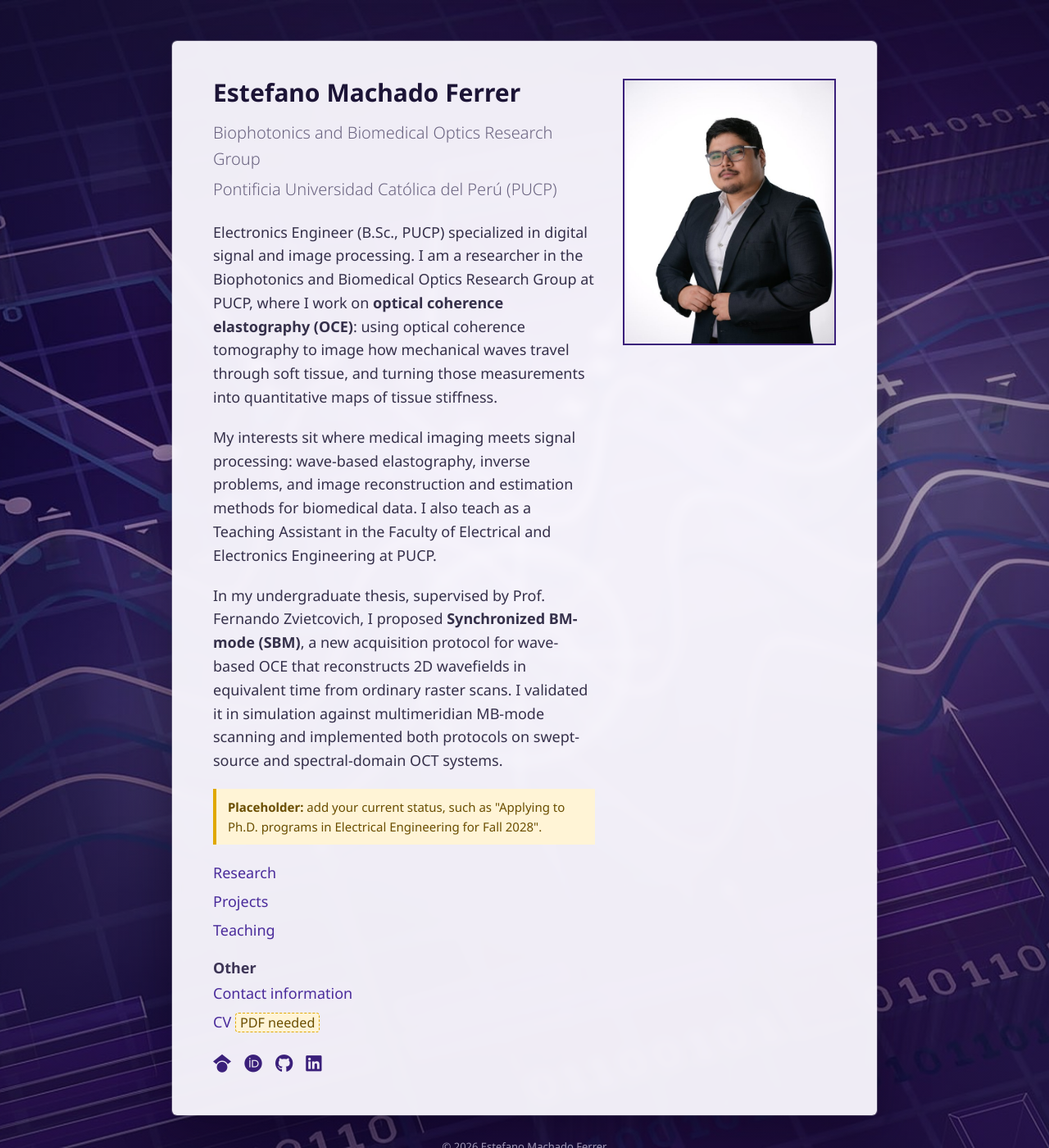
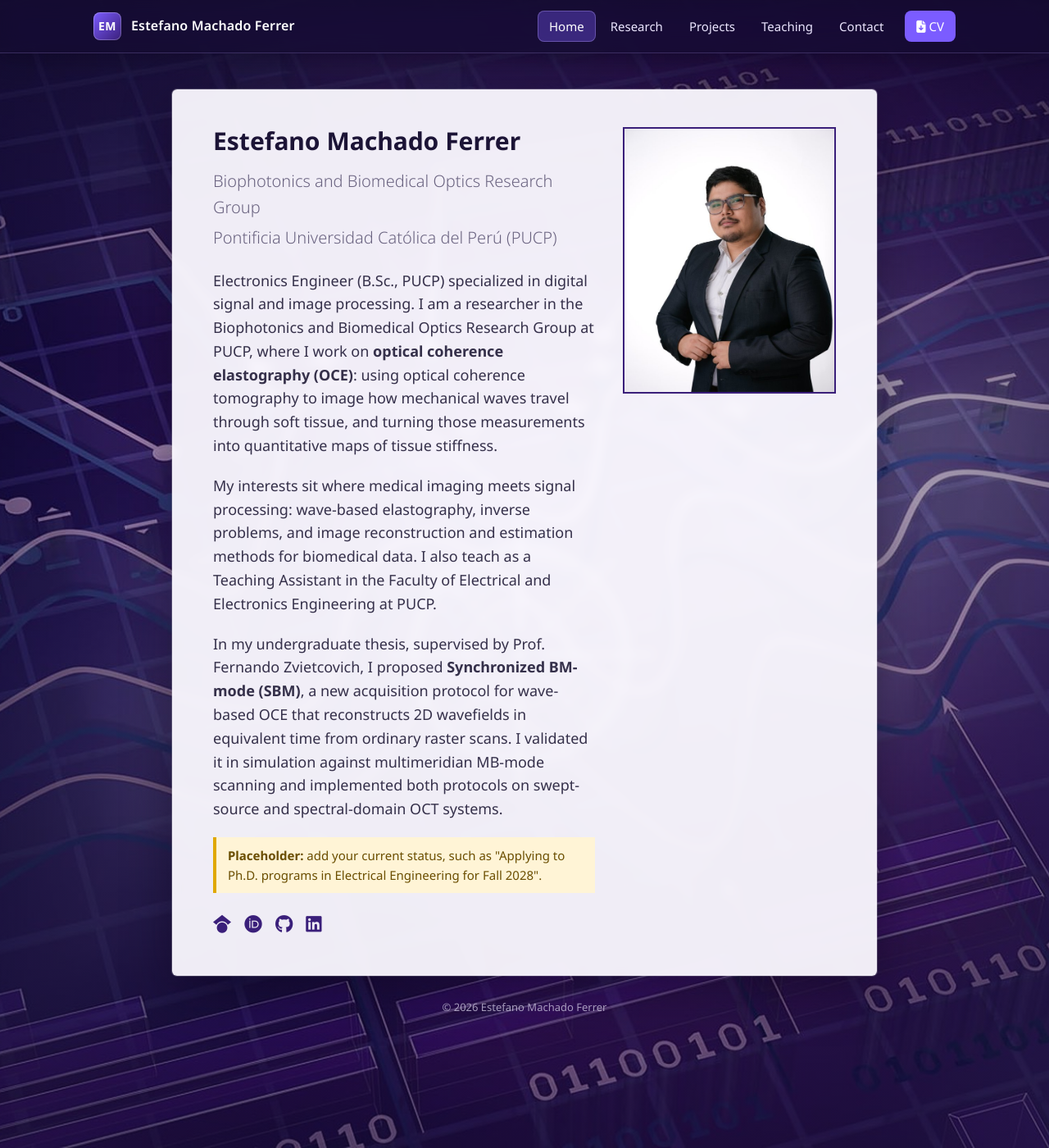
Before and after one commit to emftech/emftech.github.io, a Jekyll site: the page built from index.md, in a window 1280 px wide and 1400 px high. Shown: the whole window at 82% size. Built offline with Jekyll 4.4.1, drawn with Linux system fonts in a browser that asks for light colours.

Commit message:
Replace text links with a sticky top bar and mobile menu on every page
Co-Authored-By: Claude Opus 5.5 <noreply@anthropic.com>
Claude-Session: https://claude.ai/code/session_016njXuGL5WyP9egE3ccjZRR

```diff
--- a/_includes/nav.html
+++ b/_includes/nav.html
@@ -1,8 +1,27 @@
-<nav>
-  <ul>
-    {% for item in site.nav %}
-    <li><a href="{{ item.url | relative_url }}"{% if page.url == item.url %} class="active" aria-current="page"{% endif %}>{{ item.title }}</a></li>
-    {% endfor %}
-    <li><a href="{{ '/files/cv.pdf' | relative_url }}">CV</a></li>
-  </ul>
+<nav class="topbar" aria-label="Main">
+  <div class="topbar-inner">
+    <a class="brand" href="{{ '/' | relative_url }}">
+      <span class="brand-mark" aria-hidden="true">EM</span>
+      <span class="brand-name">Estefano Machado Ferrer</span>
+    </a>
+    <button class="menu-toggle" type="button" aria-expanded="false" aria-controls="site-menu" aria-label="Open menu">
+      <span></span><span></span><span></span>
+    </button>
+    <ul id="site-menu" class="menu">
+      {% for item in site.nav %}
+      <li><a href="{{ item.url | relative_url }}"{% if page.url == item.url %} class="active" aria-current="page"{% endif %}>{{ item.title }}</a></li>
+      {% endfor %}
+      <li><a class="cv-btn" href="{{ '/files/cv.pdf' | relative_url }}"><i class="fa-solid fa-file-arrow-down" aria-hidden="true"></i> CV</a></li>
+    </ul>
+  </div>
 </nav>
+<script>
+  (function () {
+    var b = document.querySelector('.menu-toggle'), n = document.querySelector('.topbar');
+    b.addEventListener('click', function () {
+      var open = n.classList.toggle('open');
+      b.setAttribute('aria-expanded', open);
+      b.setAttribute('aria-label', open ? 'Close menu' : 'Open menu');
+    });
+  })();
+</script>
--- a/_layouts/default.html
+++ b/_layouts/default.html
@@ -13,7 +13,7 @@
   <link rel="stylesheet" href="{{ '/assets/css/main.css' | relative_url }}">
 </head>
 <body>
-  {% unless page.home %}{% include nav.html %}{% endunless %}
+  {% include nav.html %}
   <div class="wrapper{% if page.home %} home{% endif %}">
     {% if page.home %}
     <header>
--- a/assets/css/main.css
+++ b/assets/css/main.css
@@ -22,7 +22,7 @@
 
 body {
   background-color: var(--bg);
-  padding: 50px 24px;
+  padding: 0;
   min-height: 100vh;
   font: 18px/1.6 "Noto Sans", "Helvetica Neue", Helvetica, Arial, sans-serif;
   color: var(--text);
@@ -43,7 +43,7 @@ body::before {
   flex-direction: row-reverse;
   width: 860px;
   max-width: 100%;
-  margin: 0 auto;
+  margin: 44px auto 0;
   gap: 34px;
   background: var(--card);
   padding: 46px 50px;
@@ -67,22 +67,48 @@ a:hover, a:focus { color: var(--link-hover); text-decoration: underline; }
 hr { border: 0; background: var(--rule); height: 1px; margin: 20px 0; }
 img { max-width: 100%; }
 
-/* ---------- Top navigation (subpages) ---------- */
-nav { padding: 0 0 26px; display: flex; justify-content: center; }
-nav ul { display: flex; flex-wrap: wrap; justify-content: center; gap: 8px 34px; margin: 0; }
-nav ul li a {
-  color: var(--nav); font-size: 16px; font-weight: 500; position: relative;
-  text-shadow: 0 1px 6px rgba(8, 3, 24, 0.6);
-  transition: color .3s ease;
+/* ---------- Top bar (all pages) ---------- */
+.topbar {
+  position: sticky; top: 0; z-index: 50;
+  background: rgba(20, 12, 46, 0.72);
+  -webkit-backdrop-filter: blur(14px) saturate(140%);
+  backdrop-filter: blur(14px) saturate(140%);
+  border-bottom: 1px solid rgba(185, 164, 255, 0.22);
+  box-shadow: 0 6px 24px rgba(8, 3, 24, 0.35);
 }
-nav ul li a:hover { color: #fff; text-decoration: none; }
-nav ul li a::after {
-  content: ""; display: block; width: 100%; height: 2px; background: #b9a4ff;
-  position: absolute; bottom: -4px; left: 0; transform: scaleX(0);
-  transform-origin: left; transition: transform .3s ease 100ms;
+.topbar-inner {
+  max-width: 1100px; margin: 0 auto; height: 64px;
+  padding: 0 24px; display: flex; align-items: center; justify-content: space-between; gap: 24px;
 }
-nav ul li a:hover::after, nav ul li a.active::after { transform: scaleX(1); }
-nav ul li a.active { color: #fff; }
+.brand { display: flex; align-items: center; gap: 12px; color: #fff; }
+.brand:hover { text-decoration: none; color: #fff; }
+.brand-mark {
+  display: grid; place-items: center; width: 34px; height: 34px; border-radius: 8px;
+  font-size: 14px; font-weight: 700; letter-spacing: .04em; color: #fff;
+  background: linear-gradient(135deg, #7b5cff, #3a1f7a);
+  box-shadow: inset 0 0 0 1px rgba(255, 255, 255, 0.25);
+}
+.brand-name { font-weight: 600; font-size: 16px; letter-spacing: .01em; white-space: nowrap; }
+.menu { display: flex; align-items: center; gap: 4px; margin: 0; }
+.menu a {
+  display: block; padding: 7px 14px; border-radius: 8px;
+  color: var(--nav); font-size: 15px; font-weight: 500;
+  transition: background-color .2s ease, color .2s ease;
+}
+.menu a:hover { color: #fff; background: rgba(185, 164, 255, 0.14); text-decoration: none; }
+.menu a.active { color: #fff; background: rgba(123, 92, 255, 0.35); box-shadow: inset 0 0 0 1px rgba(185, 164, 255, 0.35); }
+.menu a.cv-btn { margin-left: 8px; color: #fff; background: #7b5cff; }
+.menu a.cv-btn:hover { background: #8f75ff; }
+.menu a:focus-visible, .menu-toggle:focus-visible, .brand:focus-visible { outline: 2px solid #b9a4ff; outline-offset: 2px; }
+.menu-toggle {
+  display: none; width: 42px; height: 42px; border: 0; border-radius: 8px; cursor: pointer;
+  background: rgba(185, 164, 255, 0.12); flex-direction: column; justify-content: center; align-items: center; gap: 5px;
+}
+.menu-toggle span { display: block; width: 20px; height: 2px; background: #fff; border-radius: 2px; transition: transform .25s ease, opacity .2s ease; }
+.topbar.open .menu-toggle span:nth-child(1) { transform: translateY(7px) rotate(45deg); }
+.topbar.open .menu-toggle span:nth-child(2) { opacity: 0; }
+.topbar.open .menu-toggle span:nth-child(3) { transform: translateY(-7px) rotate(-45deg); }
+@media (prefers-reduced-motion: reduce) { .menu a, .menu-toggle span { transition: none; } }
 
 /* ---------- Home page ---------- */
 header { display: flex; justify-content: flex-end; align-items: flex-start; width: 260px; flex-shrink: 0; }
@@ -140,18 +166,27 @@ details p { font-size: 16px; margin: 0; }
   padding: 10px 14px; font-size: 15px; color: #6b4e00; margin-bottom: 20px;
 }
 
-footer { text-align: center; font-size: 13px; color: rgba(236, 230, 255, 0.75); margin-top: 28px; }
+footer { text-align: center; font-size: 13px; color: rgba(236, 230, 255, 0.75); padding: 28px 16px 36px; }
 
 /* ---------- Small screens ---------- */
 @media (max-width: 820px) {
-  body { padding: 16px; font-size: 17px; }
+  body { font-size: 17px; }
   body::before { background-image:
     linear-gradient(rgba(20, 12, 46, 0.35), rgba(20, 12, 46, 0.5)),
     url("../img/bg-dsp-1280.jpg"); background-position: center; background-size: cover; }
-  .wrapper { flex-direction: column; gap: 20px; padding: 26px 20px; }
+  .wrapper { flex-direction: column; gap: 20px; padding: 26px 20px; margin: 16px; width: auto; }
   header { width: 100%; justify-content: flex-start; }
   header #img-profile { width: 170px; }
-  nav ul { gap: 6px 20px; }
+  .topbar-inner { padding: 0 16px; height: 58px; }
+  .menu-toggle { display: flex; }
+  .menu {
+    display: none; position: absolute; top: 58px; left: 0; right: 0;
+    flex-direction: column; align-items: stretch; gap: 2px; padding: 10px 16px 16px;
+    background: #1a1038; box-shadow: 0 16px 30px rgba(8, 3, 24, 0.5); border-bottom: 1px solid rgba(185, 164, 255, 0.22);
+  }
+  .topbar.open .menu { display: flex; }
+  .menu a { padding: 12px 14px; font-size: 16px; }
+  .menu a.cv-btn { margin: 8px 0 0; text-align: center; }
   h2 { font-size: 26px; }
 }
 
@@ -165,3 +200,4 @@ footer { text-align: center; font-size: 13px; color: rgba(236, 230, 255, 0.75);
 }
 .project-fig { margin: 10px 0 0; }
 .project-fig img { display: block; width: 100%; height: auto; border: 1px solid var(--rule); border-radius: 3px; background: #fff; }
+@media (max-width: 360px) { .brand-name { font-size: 14px; } }
--- a/index.md
+++ b/index.md
@@ -17,18 +17,6 @@ In my undergraduate thesis, supervised by Prof. Fernando Zvietcovich, I proposed
 <p class="todo-block"><strong>Placeholder:</strong> add your current status, such as "Applying to Ph.D. programs in Electrical Engineering for Fall 2028".</p>
 
 <div class="home-links">
-  <ul>
-    <li><a href="{{ '/research/' | relative_url }}">Research</a></li>
-    <li><a href="{{ '/projects/' | relative_url }}">Projects</a></li>
-    <li><a href="{{ '/teaching/' | relative_url }}">Teaching</a></li>
-  </ul>
-
-  <h4>Other</h4>
-  <ul>
-    <li><a href="{{ '/contact/' | relative_url }}">Contact information</a></li>
-    <li><a href="{{ '/files/cv.pdf' | relative_url }}">CV</a> <span class="todo">PDF needed</span></li>
-  </ul>
-
   <div class="icons">
     <a href="#" aria-label="Google Scholar" title="Google Scholar (link needed)"><i class="fa-brands fa-google-scholar"></i></a>
     <a href="#" aria-label="ORCID" title="ORCID (link needed)"><i class="fa-brands fa-orcid"></i></a>
```
